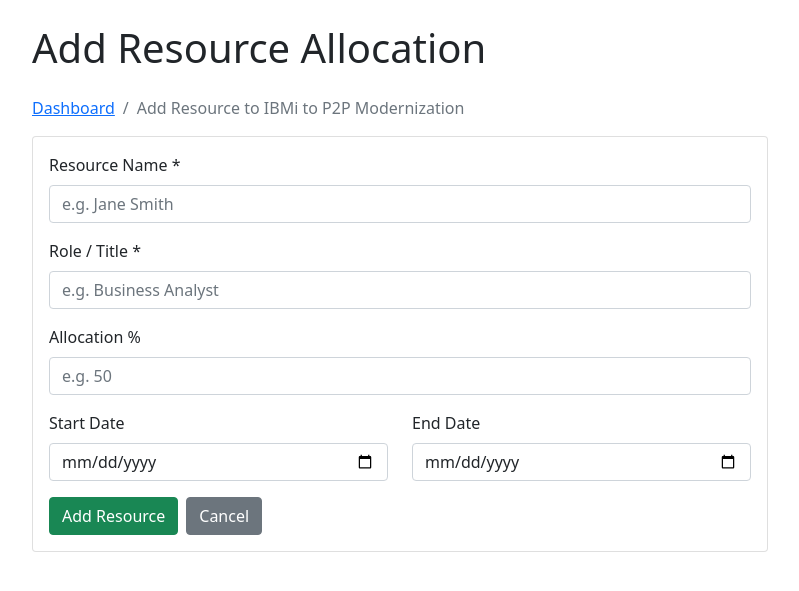
After one commit to JenniferDavis18/P2P-modernization-Portfolio-Status-dashboard, a Flask app: page /project/1/resources/create in a window 1280 px wide. The commit adds this page. Shown: the top 591 px of the page, without its empty margins (240-1039 px from the left). Run offline with Flask 3, Linux system fonts and the light colour scheme.

Commit message:
Add resource allocation feature and fix Jinja2 template error

```diff
--- a/app.py
+++ b/app.py
@@ -6,7 +6,12 @@ app = Flask(__name__)
 
 def load_data():
     with open('data.json', 'r') as f:
-        return json.load(f)
+        data = json.load(f)
+    # Ensure every project has a resources list
+    for project in data.get('projects', []):
+        if 'resources' not in project:
+            project['resources'] = []
+    return data
 
 def save_data(data):
     with open('data.json', 'w') as f:
@@ -112,83 +117,70 @@ def delete_subproject(project_id, sub_id):
     save_data(data)
     return redirect(url_for('dashboard'))
 
-@app.route('/create_project', methods=['GET', 'POST'])
-def create_project():
-    if request.method == 'POST':
-        data = load_data()
-        projects = data.get('projects', [])
-
-        # Generate new project ID (max existing ID + 1)
-        existing_ids = [p['id'] for p in projects] if projects else []
-        new_id = max(existing_ids) + 1 if existing_ids else 1
-
-        # Create new project
-        new_project = {
-            'id': new_id,
-            'name': request.form.get('name', ''),
-            'status': request.form.get('status', 'not-started'),
-            'health': request.form.get('health', 'green'),
-            'start_date': request.form.get('start_date', ''),
-            'end_date': request.form.get('end_date', ''),
-            'deployment_date': request.form.get('deployment_date', ''),
-            'description': request.form.get('description', ''),
-            'sub_projects': []
-        }
-
-        # Add to projects list
-        projects.append(new_project)
-        data['projects'] = projects
-
-        # Save changes
-        save_data(data)
-        return redirect(url_for('dashboard'))
-
-    return render_template('create_project.html')
-
-@app.route('/create_subproject/<int:project_id>', methods=['GET', 'POST'])
-def create_subproject(project_id):
-    data = load_data()
-    projects = data.get('projects', [])
-
-    # Find the project
-    project = next((p for p in projects if p['id'] == project_id), None)
-    if not project:
-        return "Project not found", 404
-
-    if request.method == 'POST':
-        sub_projects = project.get('sub_projects', [])
-
-        # Generate new sub-project ID (max existing ID + 1)
-        existing_ids = [sp['id'] for sp in sub_projects] if sub_projects else []
-        new_id = max(existing_ids) + 1 if existing_ids else 1
-
-        # Create new sub-project
-        new_subproject = {
-            'id': new_id,
-            'name': request.form.get('name', ''),
-            'status': request.form.get('status', 'not-started'),
-            'health': request.form.get('health', 'green'),
-            'start_date': request.form.get('start_date', ''),
-            'end_date': request.form.get('end_date', ''),
-            'deployment_date': request.form.get('deployment_date', ''),
-            'description': request.form.get('description', ''),
-            'sub_projects': []
-        }
-
-        # Add to sub-projects list
-        sub_projects.append(new_subproject)
-        project['sub_projects'] = sub_projects
-
-        # Save changes
-        save_data(data)
-        return redirect(url_for('dashboard'))
-
-    return render_template('create_subproject.html', project=project)
-
 @app.route('/api/projects')
 def get_projects():
     data = load_data()
     return jsonify(data.get('projects', []))
 
+# ── Resource Allocation Routes ──────────────────────────────────────────────
+
+@app.route('/project/<int:project_id>/resources/create', methods=['GET', 'POST'])
+def create_resource(project_id):
+    data = load_data()
+    project = next((p for p in data.get('projects', []) if p['id'] == project_id), None)
+    if not project:
+        return "Project not found", 404
+
+    if request.method == 'POST':
+        resources = project.get('resources', [])
+        existing_ids = [r['id'] for r in resources] if resources else []
+        new_id = max(existing_ids) + 1 if existing_ids else 1
+        new_resource = {
+            'id': new_id,
+            'name': request.form.get('name', ''),
+            'role': request.form.get('role', ''),
+            'allocation': request.form.get('allocation', ''),
+            'start_date': request.form.get('start_date', ''),
+            'end_date': request.form.get('end_date', '')
+        }
+        project['resources'] = resources + [new_resource]
+        save_data(data)
+        return redirect(url_for('dashboard'))
+
+    return render_template('create_resource.html', project=project)
+
+@app.route('/project/<int:project_id>/resources/<int:resource_id>/edit', methods=['GET', 'POST'])
+def edit_resource(project_id, resource_id):
+    data = load_data()
+    project = next((p for p in data.get('projects', []) if p['id'] == project_id), None)
+    if not project:
+        return "Project not found", 404
+
+    resource = next((r for r in project.get('resources', []) if r['id'] == resource_id), None)
+    if not resource:
+        return "Resource not found", 404
+
+    if request.method == 'POST':
+        resource['name'] = request.form.get('name', resource['name'])
+        resource['role'] = request.form.get('role', resource['role'])
+        resource['allocation'] = request.form.get('allocation', resource['allocation'])
+        resource['start_date'] = request.form.get('start_date', resource['start_date'])
+        resource['end_date'] = request.form.get('end_date', resource['end_date'])
+        save_data(data)
+        return redirect(url_for('dashboard'))
+
+    return render_template('edit_resource.html', project=project, resource=resource)
+
+@app.route('/project/<int:project_id>/resources/<int:resource_id>/delete', methods=['POST'])
+def delete_resource(project_id, resource_id):
+    data = load_data()
+    project = next((p for p in data.get('projects', []) if p['id'] == project_id), None)
+    if not project:
+        return "Project not found", 404
+
+    project['resources'] = [r for r in project.get('resources', []) if r['id'] != resource_id]
+    save_data(data)
+    return redirect(url_for('dashboard'))
+
 if __name__ == '__main__':
     app.run(debug=True)
--- /dev/null
+++ b/templates/create_resource.html
@@ -0,0 +1,72 @@
+<!DOCTYPE html>
+<html lang="en">
+
+<head>
+    <meta charset="UTF-8">
+    <meta name="viewport" content="width=device-width, initial-scale=1.0">
+    <title>Add Resource - {{ project.name }}</title>
+    <link href="https://cdn.jsdelivr.net/npm/bootstrap@5.1.3/dist/css/bootstrap.min.css" rel="stylesheet">
+</head>
+
+<body>
+    <div class="container mt-4">
+        <div class="row">
+            <div class="col-md-8 offset-md-2">
+                <h1 class="mb-4">Add Resource Allocation</h1>
+                <nav aria-label="breadcrumb">
+                    <ol class="breadcrumb">
+                        <li class="breadcrumb-item"><a href="{{ url_for('dashboard') }}">Dashboard</a></li>
+                        <li class="breadcrumb-item active">Add Resource to {{ project.name }}</li>
+                    </ol>
+                </nav>
+
+                <div class="card">
+                    <div class="card-body">
+                        <form method="POST">
+                            <div class="mb-3">
+                                <label for="name" class="form-label">Resource Name *</label>
+                                <input type="text" class="form-control" id="name" name="name"
+                                    placeholder="e.g. Jane Smith" required>
+                            </div>
+
+                            <div class="mb-3">
+                                <label for="role" class="form-label">Role / Title *</label>
+                                <input type="text" class="form-control" id="role" name="role"
+                                    placeholder="e.g. Business Analyst" required>
+                            </div>
+
+                            <div class="mb-3">
+                                <label for="allocation" class="form-label">Allocation %</label>
+                                <input type="number" class="form-control" id="allocation" name="allocation" min="0"
+                                    max="100" placeholder="e.g. 50">
+                            </div>
+
+                            <div class="row">
+                                <div class="col-md-6">
+                                    <div class="mb-3">
+                                        <label for="start_date" class="form-label">Start Date</label>
+                                        <input type="date" class="form-control" id="start_date" name="start_date">
+                                    </div>
+                                </div>
+                                <div class="col-md-6">
+                                    <div class="mb-3">
+                                        <label for="end_date" class="form-label">End Date</label>
+                                        <input type="date" class="form-control" id="end_date" name="end_date">
+                                    </div>
+                                </div>
+                            </div>
+
+                            <div class="d-flex gap-2">
+                                <button type="submit" class="btn btn-success">Add Resource</button>
+                                <a href="{{ url_for('dashboard') }}" class="btn btn-secondary">Cancel</a>
+                            </div>
+                        </form>
+                    </div>
+                </div>
+            </div>
+        </div>
+    </div>
+    <script src="https://cdn.jsdelivr.net/npm/bootstrap@5.1.3/dist/js/bootstrap.bundle.min.js"></script>
+</body>
+
+</html>
--- a/templates/create_subproject.html
+++ b/templates/create_subproject.html
@@ -1,11 +1,13 @@
 <!DOCTYPE html>
 <html lang="en">
+
 <head>
     <meta charset="UTF-8">
     <meta name="viewport" content="width=device-width, initial-scale=1.0">
     <title>Create New Sub-Project - {{ project.name }}</title>
     <link href="https://cdn.jsdelivr.net/npm/bootstrap@5.1.3/dist/css/bootstrap.min.css" rel="stylesheet">
 </head>
+
 <body>
     <div class="container mt-4">
         <div class="row">
@@ -48,7 +50,8 @@
                                 <div class="col-md-4">
                                     <div class="mb-3">
                                         <label for="deployment_date" class="form-label">Deployment Date</label>
-                                        <input type="date" class="form-control" id="deployment_date" name="deployment_date">
+                                        <input type="date" class="form-control" id="deployment_date"
+                                            name="deployment_date">
                                     </div>
                                 </div>
                             </div>
@@ -86,4 +89,5 @@
 
     <script src="https://cdn.jsdelivr.net/npm/bootstrap@5.1.3/dist/js/bootstrap.bundle.min.js"></script>
 </body>
+
 </html>
```
Also changed, not shown: templates/dashboard.html (+49 -2 lines), templates/edit_resource.html (added, +74 -0 lines), 1 other file.
